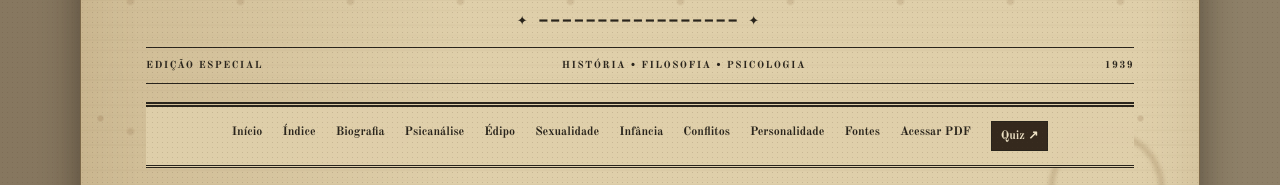
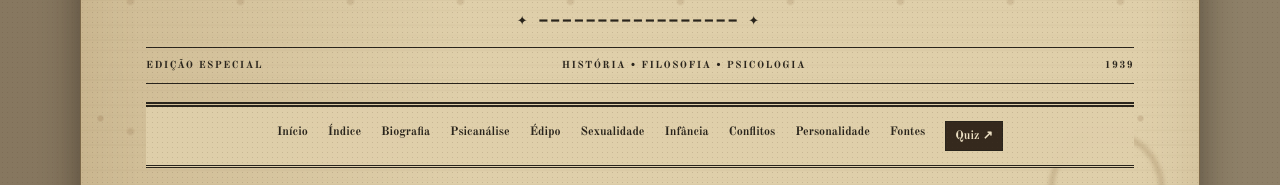
Before and after one commit to p4ss-0/freud-site-log, a plain HTML site: page bela moes/index.html in a window 1280 px wide. Shown: the part 400-585 px from the top of the page. Drawn offline with nearby package versions, Linux system fonts and the light colour scheme; a web font is replaced by a local one.

Commit message:
Update index.html

```diff
--- a/bela moes/index.html
+++ b/bela moes/index.html
@@ -58,13 +58,6 @@
         <a href="#conflitos">Conflitos</a>
         <a href="#personalidade">Personalidade</a>
         <a href="#referencias">Fontes</a>
-
-        <a href="arquivos/Sigmund-Freud-Filosofia.pdf"
-           target="_blank"
-           rel="noopener">
-            Acessar PDF
-        </a>
-
         <a class="menu-quiz" href="quiz.html">Quiz ↗</a>
     </nav>
 
```
